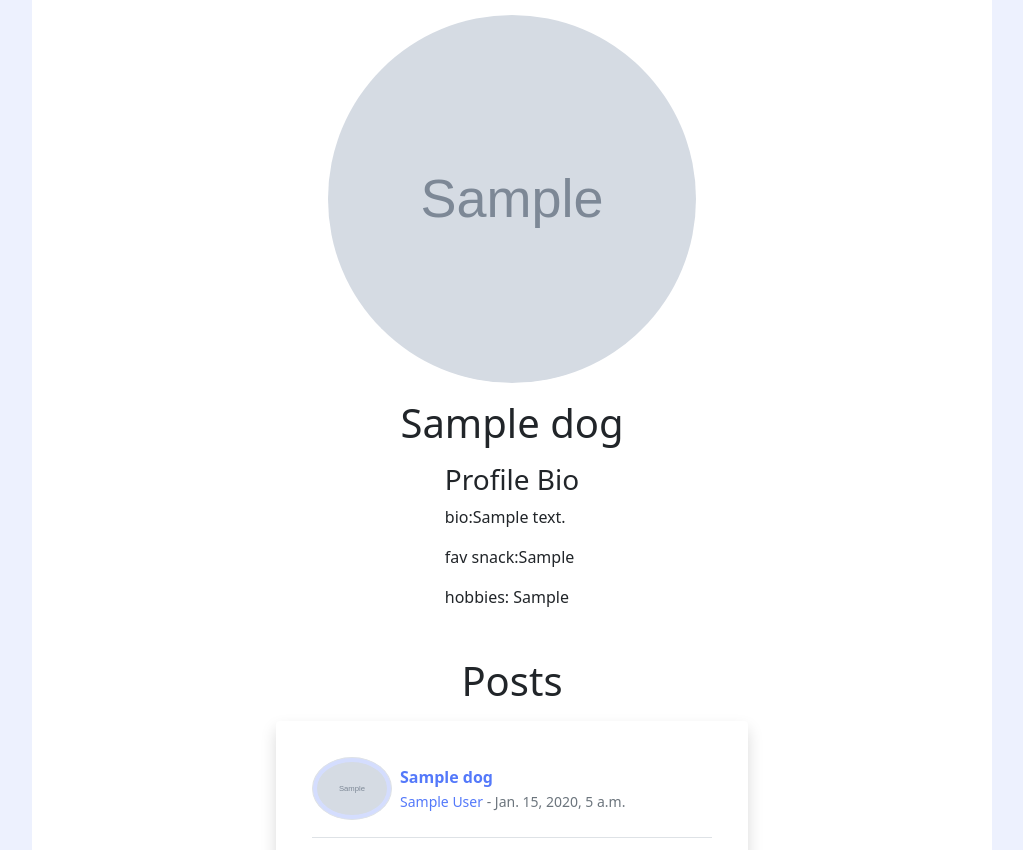
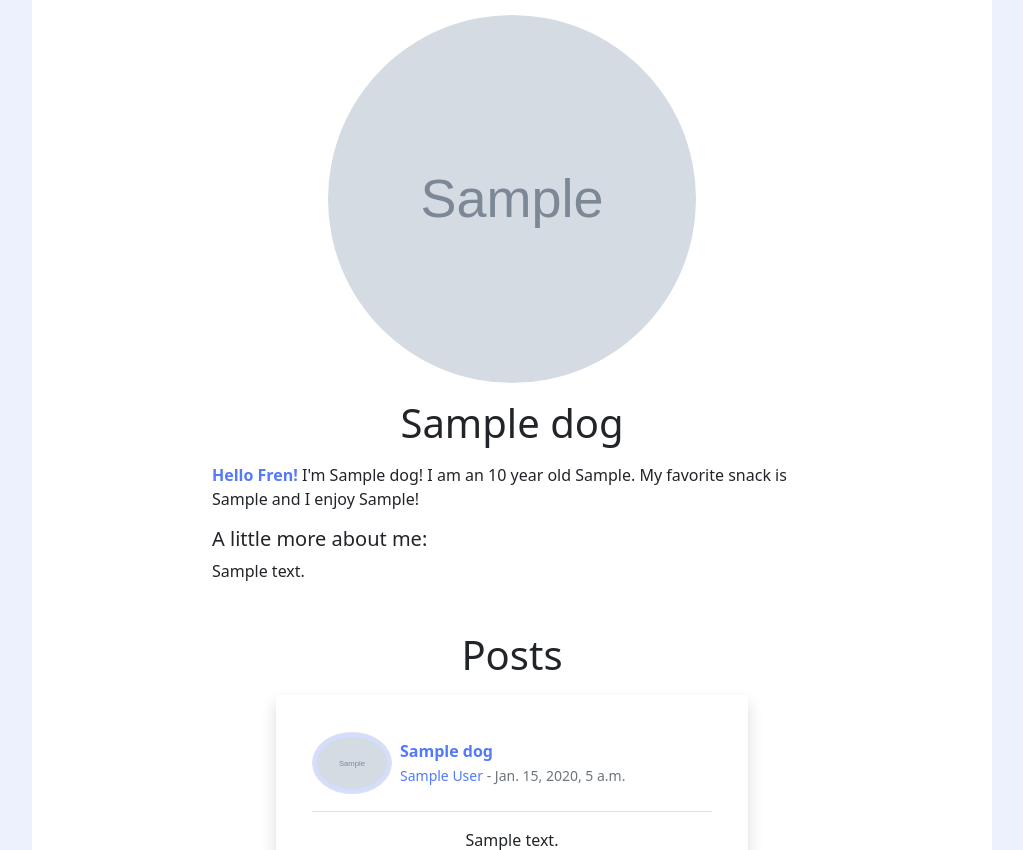
Before and after one commit to mo-shawa/spot, a Django app: page /dogs/1 in a window 1280 px wide. Shown: the part 115-965 px from the top of the page, without its empty margins (128-1151 px from the left). Run offline with Django 3.2, Linux system fonts and the light colour scheme; tables that the repository leaves empty hold one stand-in row (values such as "Sample post"); grey boxes marked "Sample" are stand-in pictures.

Commit message:
final dog profile styling

```diff
--- a/main_app/templates/dog_profile.html
+++ b/main_app/templates/dog_profile.html
@@ -17,11 +17,14 @@
 		{% endif %}
 	</div>
 	<h1 class="my-3">{{profile.name}}</h1>
-	<div>
-		<h3>Profile Bio</h3>
-		<p>bio:{{ profile.bio }}</p>
-		<p>fav snack:{{profile.fav_snack}}</p>
-		<p>hobbies: {{profile.hobbies}}</p>
+	<div class="img-mw">
+		<p>
+			<span class="fw-bold spot-text">Hello Fren!</span> I'm {{profile.name}}! I
+			am an {{profile.age}} year old {{profile.breed}}. My favorite snack is
+			{{profile.fav_snack}} and I enjoy {{profile.hobbies}}!
+		</p>
+		<h5>A little more about me:</h5>
+		<p>{{profile.bio}}</p>
 	</div>
 
 	{% if profile.profile.user.id == user.id %}
@@ -29,7 +32,9 @@
 		<a href="/dogs/create/">
 			<button class="btn text-white spot-bg">Edit Dog</button>
 		</a>
-		<a class="btn" href="{% url 'dog_delete' profile.id %}"> Delete Dog </a>
+		<a class="btn text-danger" href="{% url 'dog_delete' profile.id %}">
+			Delete Dog
+		</a>
 	</div>
 	{% endif %}
 	<div class="m-3 rounded p-3" style="min-width: 40vw">
```
